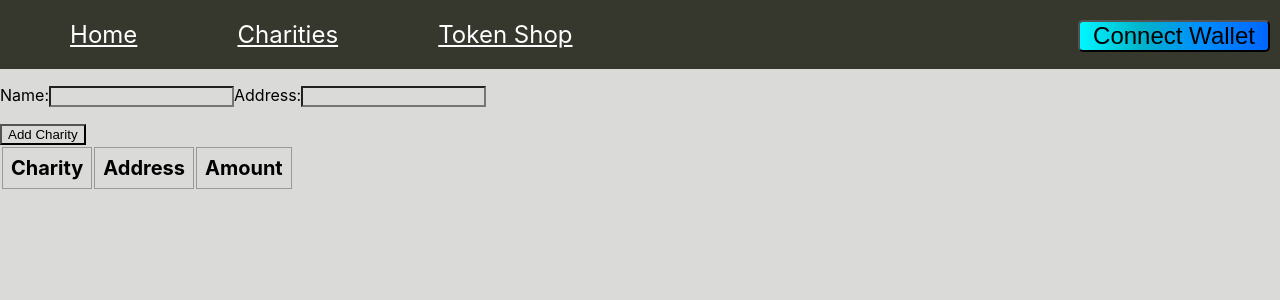
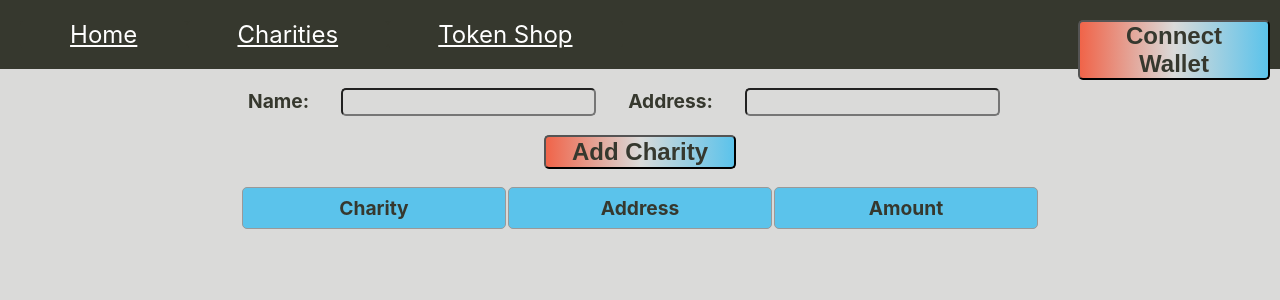
Before and after one commit to Zac369/charity-frontend, a React (Create React App) app: page /charities in a window 1280 px wide. Shown: the top 300 px of the page. Built offline with nearby package versions, Linux system fonts and the light colour scheme.

Commit message:
styled charities page

```diff
--- a/src/App.css
+++ b/src/App.css
@@ -18,7 +18,7 @@
   word-wrap: normal;
   border-radius: 0.313rem;
   background-color: #36382E;
-  transition: background-color .5s;
+  transition: background-color 1s;
 }
 
 .nav-link:hover {
@@ -26,6 +26,7 @@
 }
 
 .connect-wallet-button, .connect-wallet-text {
+  color: #36382E;
   position: absolute;
   width: 12rem;
   padding: 0 0.625rem 0 0.625rem;
@@ -33,14 +34,14 @@
   top: 1.25rem;
   text-align: center;
   font-size: 1.5rem;
+  font-weight: bold;
   border-radius: 0.313rem;
   cursor: pointer;
   background-image: linear-gradient(
     to right,
-    #00f7ff 0%,
-    #00b3ca 33%,
-    #008cff 66%,
-    #0066ff 100%
+    #F06449 0%,
+    #DADAD9 50%,
+    #5BC3EB 100%
   );
 }
 
--- a/src/App.js
+++ b/src/App.js
@@ -98,7 +98,7 @@ const App = () => {
       </nav>
       <Routes>
         <Route path="/" element={<Home/>} />
-        <Route path="/charities" element={<DisplayCharities/>} />
+        <Route path="/charities" element={<DisplayCharities currentAccount={currentAccount}/>} />
         <Route path="/token" element={<TokenShop/>} />
       </Routes>
 
--- a/src/Components/DisplayCharities/DisplayCharities.css
+++ b/src/Components/DisplayCharities/DisplayCharities.css
@@ -1,6 +1,54 @@
+table {
+    table-layout: fixed;
+    font-size: 1.2rem;
+    font-weight: bold;
+    text-align: center;
+    margin-left: auto;
+    margin-right: auto;
+    width: 50rem;
+}
+
+.amount th {
+    background-color: #5BC3EB;
+}
+
 td, th {
-    border: 1px solid #999;
+    background-color: #F06449;
+    border: 0.1rem solid #999;
     padding: 0.5rem;
-    font-size: 20px;
+    border-radius: 0.313rem;
+    color: #36382E;
+}
+
+.sub-text {
+    text-align: center;
+    padding: 0 2rem;
+    color: #36382E;
     font-weight: bold;
+    font-size: 1.2rem;
 }
+
+input {
+    margin: 0 2rem;
+    color: #36382E;
+    border-radius: 0.313rem;
+    font-size: 1.2rem;
+}
+
+.add-charity-button {
+    width: 12rem;
+    margin:0 auto 1rem;
+    display:block;
+    text-align: center;
+    font-size: 1.5rem;
+    font-weight: bold;
+    color: #36382E;
+    border-radius: 0.313rem;
+    cursor: pointer;
+    background-image: linear-gradient(
+        to right,
+        #F06449 0%,
+        #DADAD9 50%,
+        #5BC3EB 100%
+    );
+}
--- a/src/Components/DisplayCharities/index.js
+++ b/src/Components/DisplayCharities/index.js
@@ -5,7 +5,7 @@ import './DisplayCharities.css';
 import { CONTRACT_ADDRESS, shortenAddress } from './../../constants';
 import Charities from './../../utils/Charities.json'; // ABI
 
-const DisplayCharities = () => {
+const DisplayCharities = ({currentAccount}) => {
     const [charitiesContract, setCharitiesContract] = useState(null);
     const [allCharities, setAllCharities] = useState([]);
     const [newCharityName, setNewCharityName] = useState("");
@@ -33,6 +33,8 @@ const DisplayCharities = () => {
     }, []);
 
     const addCharityAction = (charityName, charityAddress) => async () => {
+        setNewCharityName("");
+        setNewCharityAddress("");
         try {
           if (charitiesContract) {
             setAddingCharity(true);
@@ -62,7 +64,10 @@ const DisplayCharities = () => {
             // used when page first loads
             if(numberOfCharities > numOfCharities) {
                 setNumOfCharities(numberOfCharities);
+                return;
             }
+
+            console.log("HERE");
 
             let charities = [];
             for (let i = 0; i < numberOfCharities; i++) {
@@ -83,14 +88,14 @@ const DisplayCharities = () => {
             }
         };
 
-        if (charitiesContract) {
+        if (charitiesContract && currentAccount) {
             updateCharities();
         }
-    }, [charitiesContract, numOfCharities]);
+    }, [charitiesContract, numOfCharities, currentAccount]);
 
     return (
         <div>
-            <div>
+            <div className="add-charity-container">
                 <p className="sub-text">
                     <label>Name:
                         <input
@@ -128,8 +133,7 @@ const DisplayCharities = () => {
                         </tr>
                     </thead>
                     <tbody>
-
-                        {allCharities !== 0 && allCharities.map((charity) => {
+                        {numOfCharities !==0 && allCharities.map((charity) => {
                             return (
                                 <tr key={charity.index}>
                                     <td>{charity.name}</td>
```
